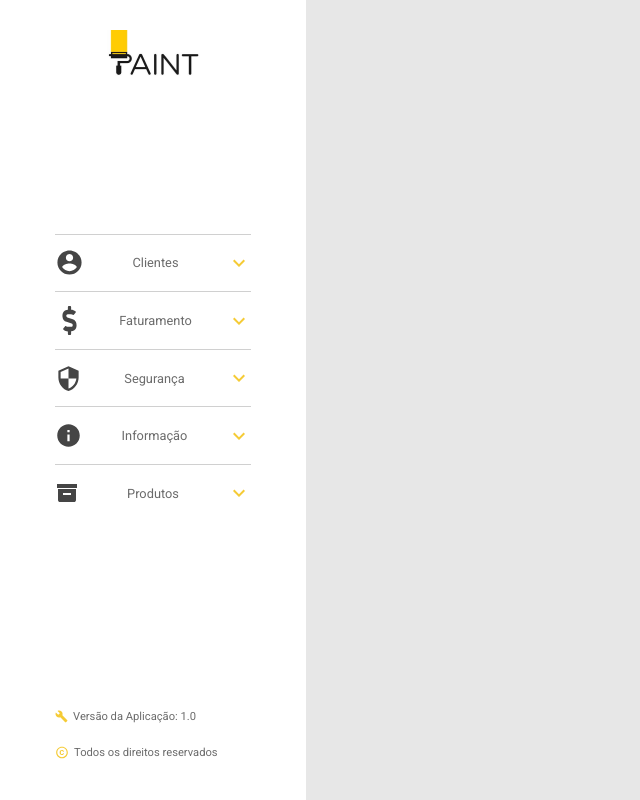
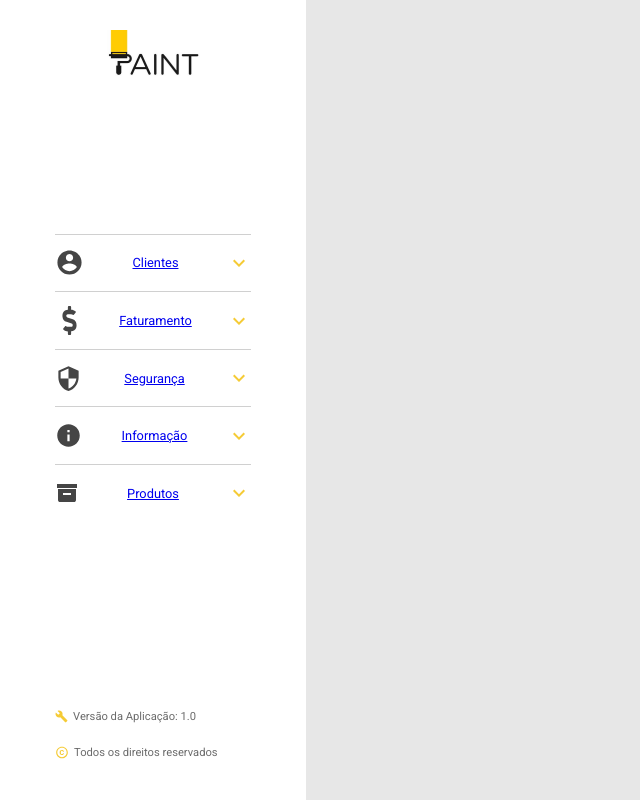
Before and after one commit to ArthurMaciel95/portal-admin-paint-react, a React (Create React App) app: page /products in a window 1280 px wide. Shown: the whole page, without its empty margins (0-640 px from the left). Built offline with nearby package versions, Linux system fonts and the light colour scheme.

Commit message:
:art: adicionando links funcionais

```diff
--- a/src/components/Sidebar/index.js
+++ b/src/components/Sidebar/index.js
@@ -9,10 +9,18 @@ import iconCopyright from "../../assets/svg/copyright.svg";
 import iconBuild from "../../assets/svg/build.svg";
 import iconProducts from '../../assets/svg/box_products.svg'
 import "./styles.css";
+import { Link } from "react-router-dom";
 
 const SideBarComponent = () => {
     const icon = [iconUser, iconDollar, iconSecurity, iconInfo, iconProducts]
-    const textOptionMenu = ['Clientes', 'Faturamento', 'Segurança', 'Informação', 'Produtos']
+    const textOptionMenu = [
+        { name: 'Clientes', path: '/clients/dashboard' },
+        { name: 'Faturamento', path: '/revenues' },
+        { name: 'Segurança', path: '/security' },
+        { name: 'Informação', path: '/information' },
+        { name: 'Produtos', path: '/products' }
+    ]
+
     return (
         <>
             <aside className="side-bar">
@@ -20,12 +28,14 @@ const SideBarComponent = () => {
                     <img className="logo" src={logo} alt="logo marca paint" />
                     <div className="menu__side-bar">
                         <ul>
-                            {textOptionMenu.map((option, i) => (
-                                <li key={i}>
-                                    <object data={icon[i]} type=""></object>
-                                    <p>{option}</p>
-                                    <object data={iconArrowDown} type=""></object>
-                                </li>
+                            {textOptionMenu.map(({ name, path }, i) => (
+                                <Link to={path}>
+                                    <li key={i}>
+                                        <object data={icon[i]} type=""></object>
+                                        <p>{name}</p>
+                                        <object data={iconArrowDown} type=""></object>
+                                    </li>
+                                </Link>
                             ))}
 
                         </ul>
```
